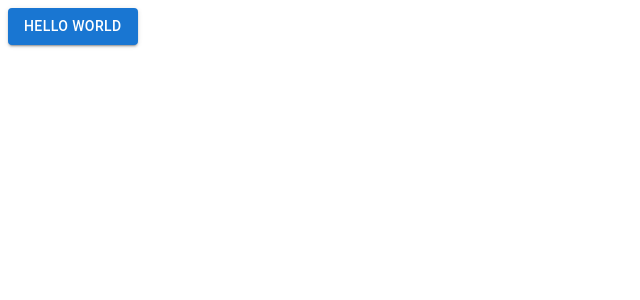
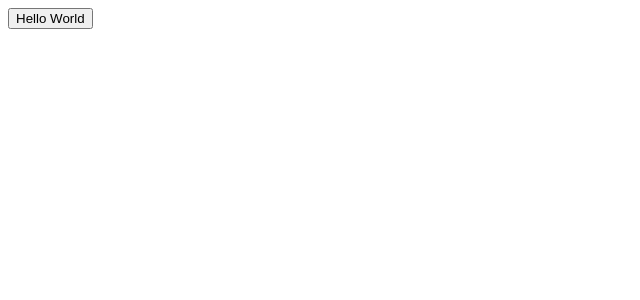
Before and after one commit to parkerCYH/todo-list-aws, a Next.js app: page / in a window 1280 px wide. Shown: the top 300 px of the page, without its empty margins (0-640 px from the left). Built offline with nearby package versions, Linux system fonts and the light colour scheme.

Commit message:
Remove MUI dependencies and replace with native HTML elements

```diff
--- a/app/page.tsx
+++ b/app/page.tsx
@@ -1,9 +1,7 @@
-import { Button } from "@mui/material";
-
 export default function Home() {
   return (
     <div>
-      <Button variant="contained">Hello World</Button>
+      <button>Hello World</button>
     </div>
   );
 }
--- a/package.json
+++ b/package.json
@@ -9,10 +9,6 @@
     "lint": "eslint"
   },
   "dependencies": {
-    "@emotion/react": "^11.14.0",
-    "@emotion/styled": "^11.14.1",
-    "@mui/icons-material": "^7.3.4",
-    "@mui/material": "^7.3.4",
     "next": "16.0.0",
     "react": "19.2.0",
     "react-dom": "19.2.0"
```
Also changed, not shown: 1 other file (tests, documents, lock files or other folders).
